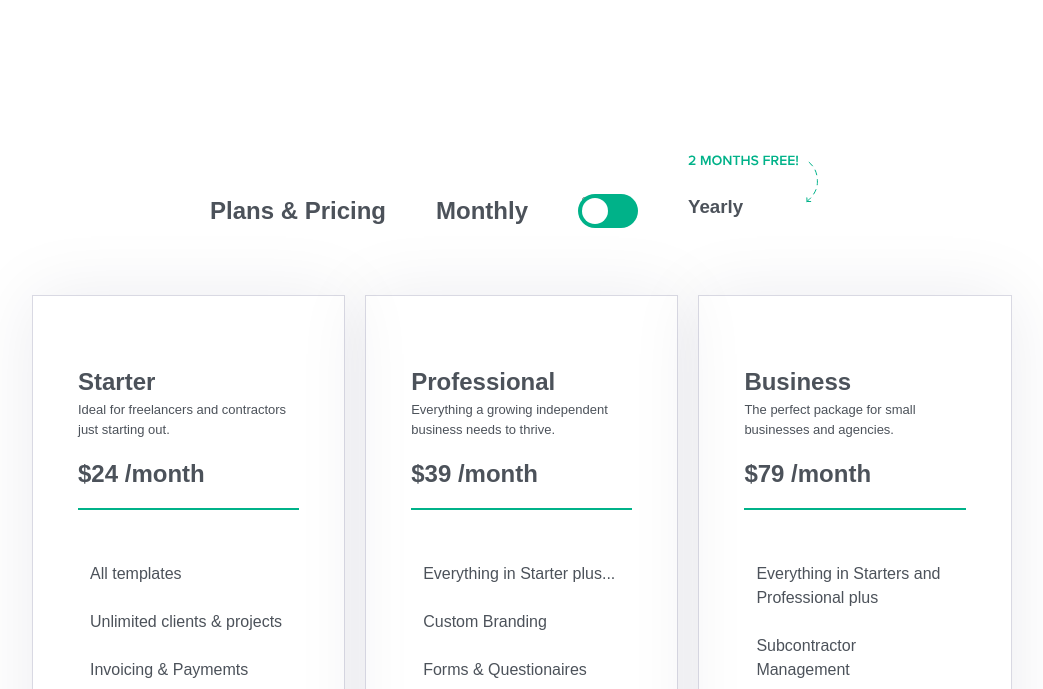
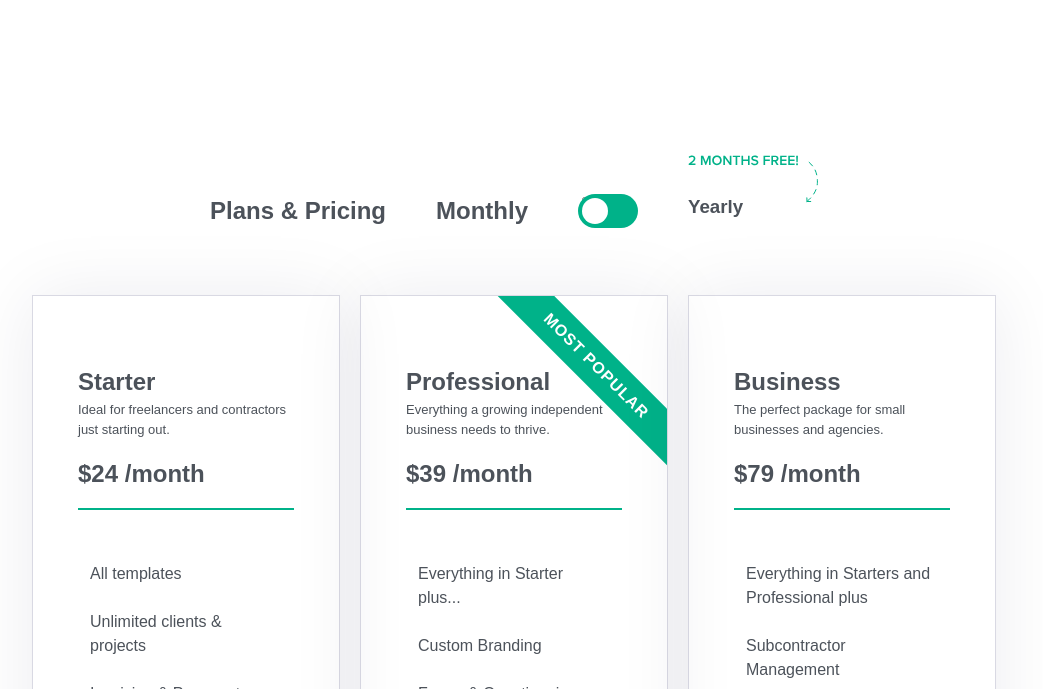
Before and after one commit to thaihanguyen98/Bonsai, a plain HTML site: page index.html in a window 1280 px wide. Shown: the part 111-800 px from the top of the page, without its empty margins (126-1169 px from the left). Drawn offline with Linux system fonts and the light colour scheme.

Commit message:
Add most popular tag in the professional card

```diff
--- a/index.html
+++ b/index.html
@@ -70,6 +70,7 @@
                 <button>Start Free</button>
               </div>
               <div class="card">
+                <div class="popular-tag">Most popular</div>
                 <h1>Professional</h1>
                 <h3>
                   Everything a growing independent business needs to thrive.
--- a/src/style.css
+++ b/src/style.css
@@ -152,11 +152,31 @@ input:checked + .slider:before {
   padding: 150px 0 50px;
 }
 .card {
+  position: relative;
   border: 1px solid var(--grey-01);
   padding: 68px 45px;
   display: flex;
   flex-direction: column;
   box-shadow: 0px 0px 68px 0px rgba(2, 4, 69, 0.08);
+  overflow: hidden;
+}
+
+.popular-tag {
+  position: absolute;
+  left: auto;
+  top: 50px;
+  right: -209px;
+  bottom: auto;
+  width: 360px;
+  padding: 11px 100px;
+  background-color: var(--green-color);
+  transform: rotate(45deg);
+  color: var(--white-color);
+  font-size: 16px;
+  font-weight: 600;
+  text-align: center;
+  letter-spacing: 1px;
+  text-transform: uppercase;
 }
 
 .card h1 {
@@ -199,6 +219,9 @@ input:checked + .slider:before {
   text-align: center;
   font-size: 13px;
   line-height: 1.5;
+}
+
+.popular-tag {
 }
 
 .add-on-section {
```
